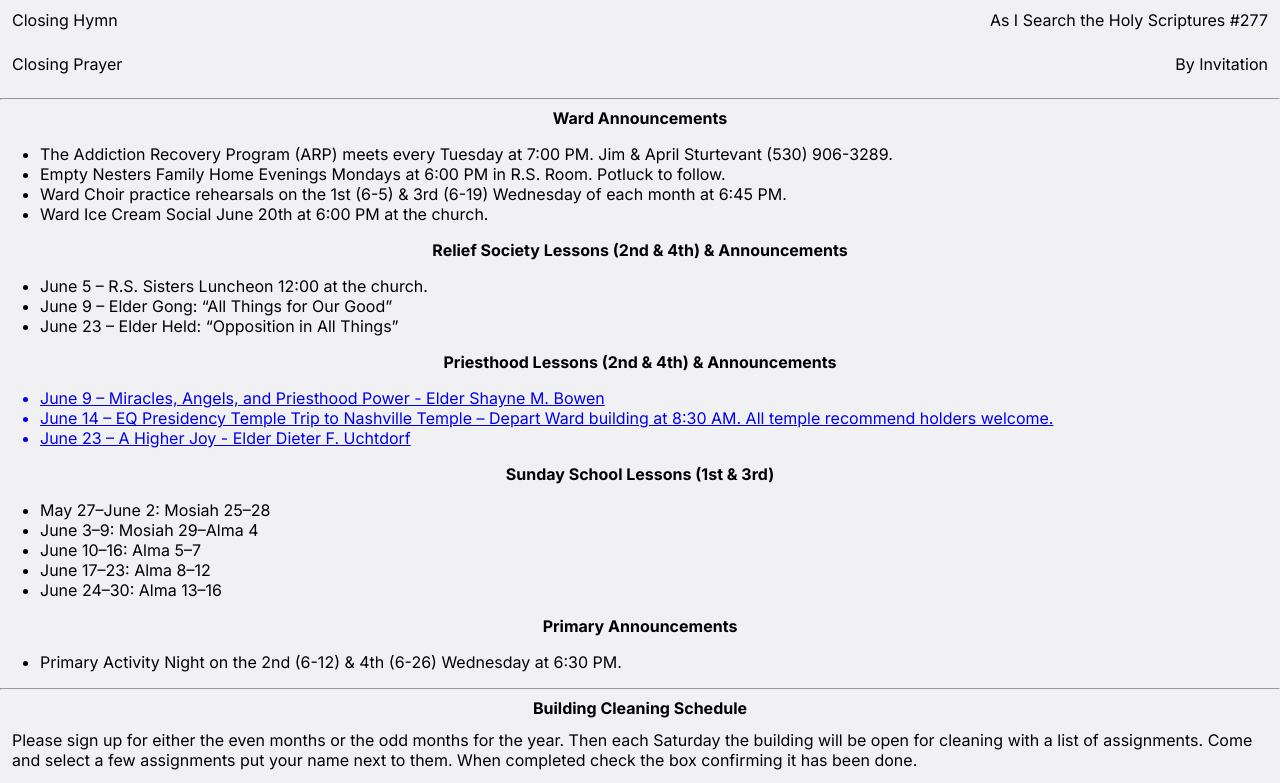
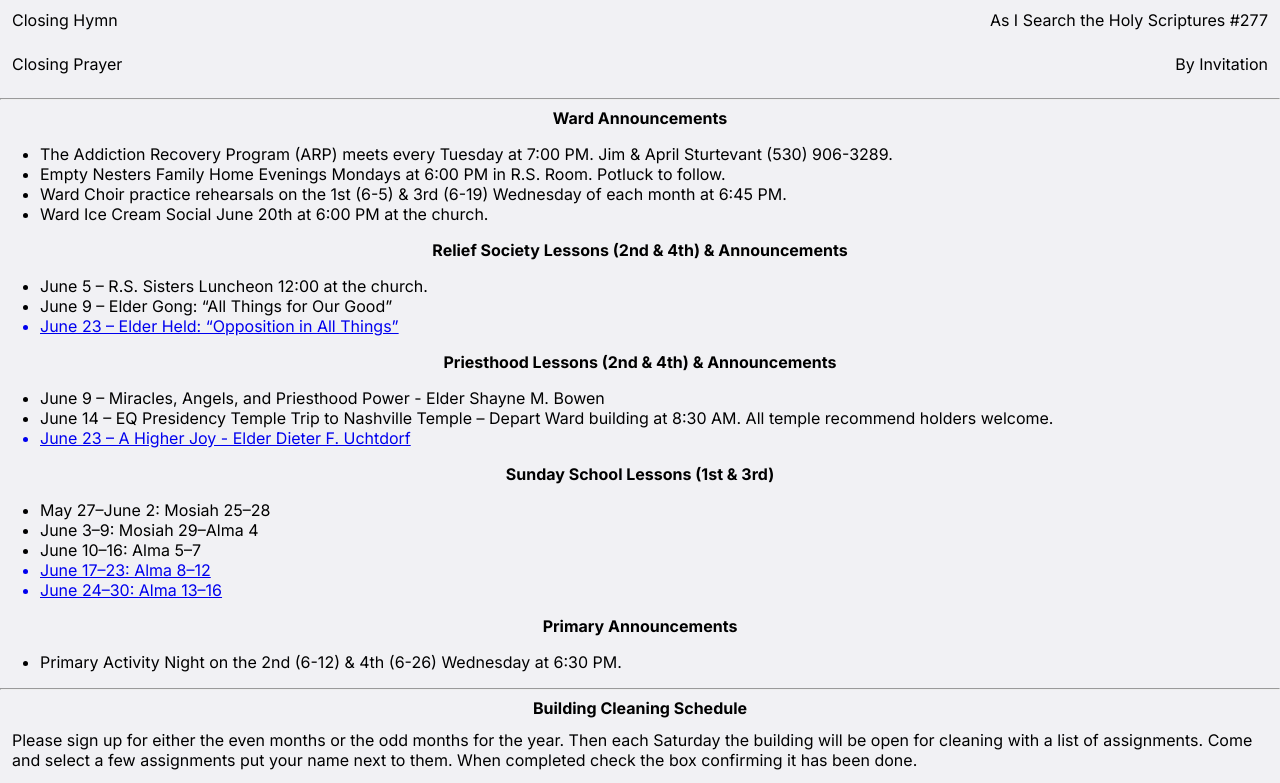
Before and after one commit to adamhinckley/meeting-agenda, a Next.js app: page / in a window 1280 px wide. Shown: the part 984-1767 px from the top of the page. Built offline with nearby package versions, Linux system fonts and the light colour scheme.

Commit message:
Add link option

```diff
--- a/app/agenda.tsx
+++ b/app/agenda.tsx
@@ -28,8 +28,8 @@ const Agenda = () => {
         <div>
           <h2>Presiding</h2>
           <h2>Conducting</h2>
-          <h2>Music Leader</h2>
-          <h2>Accompanist</h2>
+          <h2>Chorister</h2>
+          <h2>Organist</h2>
         </div>
         <div className="names">
           <h2>{presiding}</h2>
@@ -42,7 +42,7 @@ const Agenda = () => {
       <div className="agenda-block">
         <div className="title-container hymn">
           <p className="agenda-title">Opening Hymn</p>
-          <p className="agenda-content" style={{}}>
+          <p className="agenda-content">
             {openingHymn}
           </p>
         </div>
--- a/app/announcements.tsx
+++ b/app/announcements.tsx
@@ -23,7 +23,9 @@ const Announcements = () => {
       </h2>
       <ul>
         {reliefSocietyLessons.map((lesson, index) => (
-          <li key={index}>{lesson}</li>
+          lesson.link ? <a href={lesson.link} key={index}>
+          <li key={index}>{lesson.text}</li>
+          </a> : <li key={index}>{lesson.text}</li>
         ))}
       </ul>
       <h2 style={{ textAlign: "center" }}>
@@ -31,16 +33,18 @@ const Announcements = () => {
       </h2>
       <ul>
         {priesthoodLessons.map((lesson, index) => (
-          <a href="https://www.churchofjesuschrist.org/study/general-conference/2024/04/31bowen?lang=eng" key={index}>
-
-          <li key={index}>{lesson}</li>
-          </a>
+          lesson.link ? <a href={lesson
+          .link} key={index}>
+          <li key={index}>{lesson.text}</li>
+          </a> : <li key={index}>{lesson.text}</li>
         ))}
       </ul>
       <h2 style={{ textAlign: "center" }}>Sunday School Lessons (1st & 3rd)</h2>
       <ul>
         {sundaySchoolLessons.map((lesson, index) => (
-          <li key={index}>{lesson}</li>
+          lesson.link ? <a href={lesson.link} key={index}>
+          <li key={index}>{lesson.text}</li>
+          </a> : <li key={index}>{lesson.text}</li>
         ))}
       </ul>
       <h2 style={{ textAlign: "center" }}>Primary Announcements</h2>
--- a/app/settings.ts
+++ b/app/settings.ts
@@ -30,23 +30,56 @@ const wardAnnouncements = [
 ]
 
 const reliefSocietyLessons = [
-  'June 5 – R.S. Sisters Luncheon 12:00 at the church.',
-  'June 9 – Elder Gong: “All Things for Our Good”',
-  'June 23 – Elder Held: “Opposition in All Things”'
+  {
+    link: '',
+    text: 'June 5 – R.S. Sisters Luncheon 12:00 at the church.'
+  },
+  {
+    link: '',
+    text: 'June 9 – Elder Gong: “All Things for Our Good”'
+  },
+  {
+    link: 'https://www.churchofjesuschrist.org/study/general-conference/2024/04/54held?lang=eng',
+    text: 'June 23 – Elder Held: “Opposition in All Things”'
+  }
 ]
 
 const priesthoodLessons = [
-'June 9 – Miracles, Angels, and Priesthood Power - Elder Shayne M. Bowen',
-'June 14 – EQ Presidency Temple Trip to Nashville Temple – Depart Ward building at 8:30 AM. All temple recommend holders welcome.',
-'June 23 – A Higher Joy - Elder Dieter F. Uchtdorf'
+  {
+    link: '',
+    text: 'June 9 – Miracles, Angels, and Priesthood Power - Elder Shayne M. Bowen'
+  },
+  {
+    link: '',
+    text: 'June 14 – EQ Presidency Temple Trip to Nashville Temple – Depart Ward building at 8:30 AM. All temple recommend holders welcome.'
+  },
+  {
+    link: 'https://www.churchofjesuschrist.org/study/general-conference/2024/04/35uchtdorf?lang=eng',
+    text: 'June 23 – A Higher Joy - Elder Dieter F. Uchtdorf'
+  }
 ]
 
 const sundaySchoolLessons = [
-  'May 27–June 2: Mosiah 25–28',
-  'June 3–9: Mosiah 29–Alma 4',
-  'June 10–16: Alma 5–7',
-  'June 17–23: Alma 8–12',
-  'June 24–30: Alma 13–16'
+  {
+    link: '',
+    text: 'May 27–June 2: Mosiah 25–28'
+  },
+  {
+    link: '',
+    text: 'June 3–9: Mosiah 29–Alma 4'
+  },
+  {
+    link: '',
+    text: 'June 10–16: Alma 5–7'
+  },
+  {
+    link: 'https://www.churchofjesuschrist.org/study/manual/come-follow-me-for-home-and-church-book-of-mormon-2024/25?lang=eng',
+    text: 'June 17–23: Alma 8–12'
+  },
+  {
+    link: 'https://www.churchofjesuschrist.org/study/manual/come-follow-me-for-home-and-church-book-of-mormon-2024/26?lang=eng',
+    text: 'June 24–30: Alma 13–16'
+  }
 ]
 
 const primaryAnnouncements = [
```
